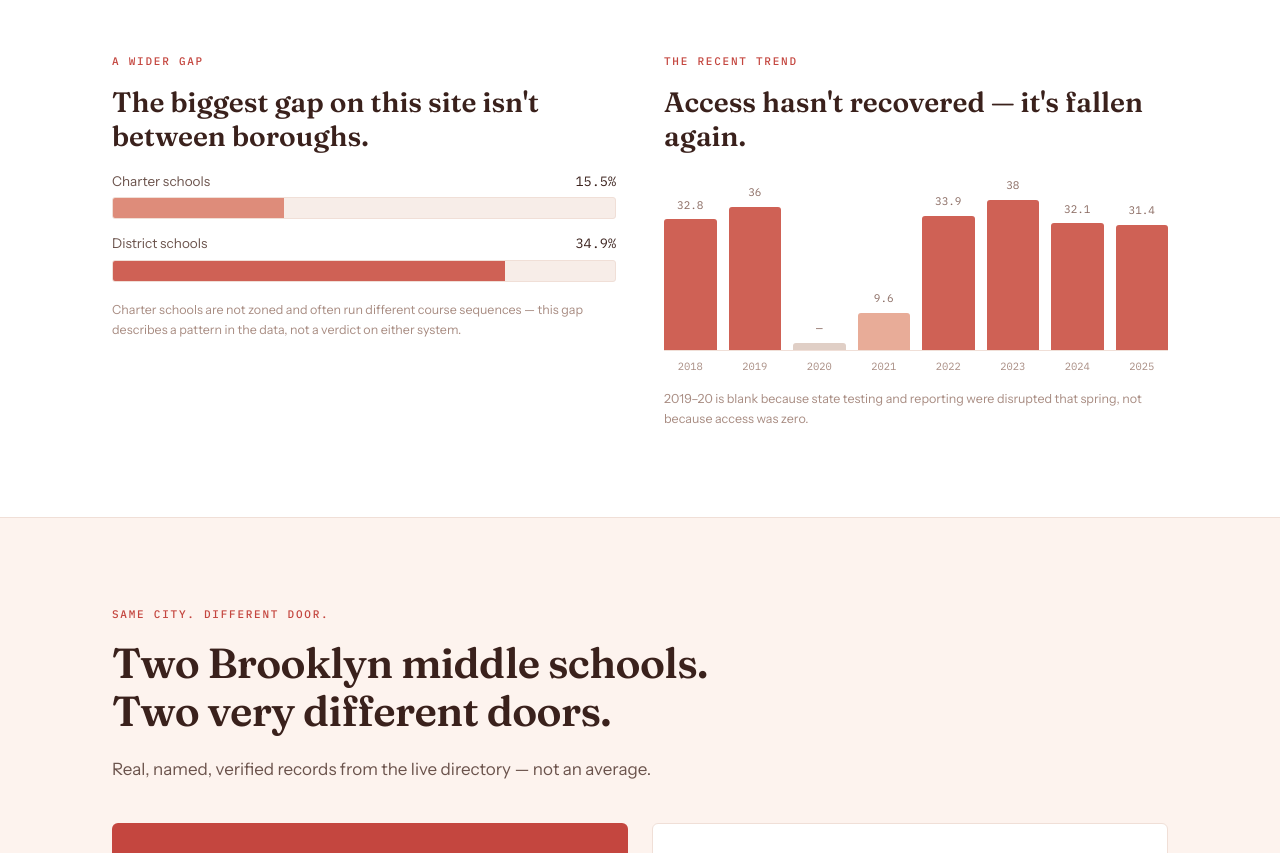
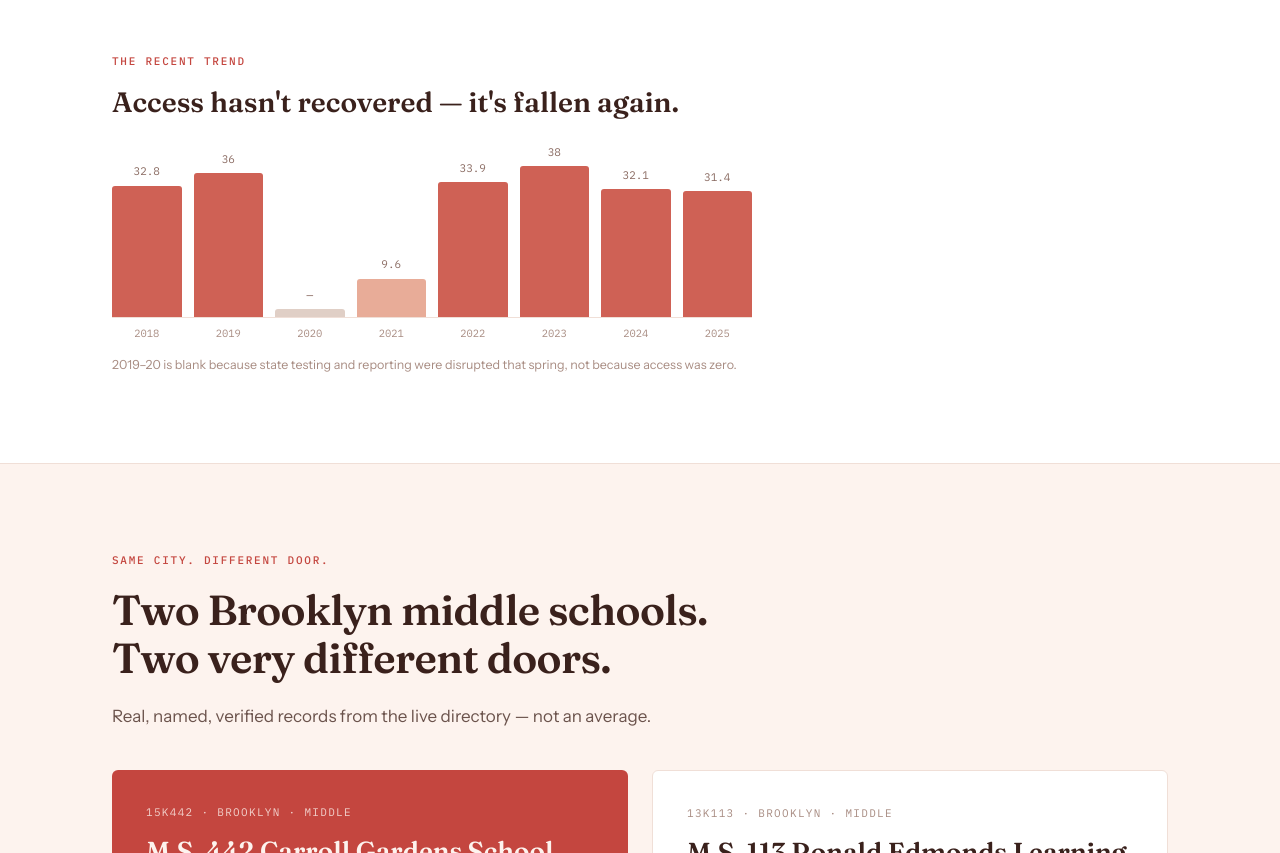
Before and after one commit to Soma-Majumder/Open-Doors-NYC-Data-Visualization-Storytelling, a website: page index.html in a window 1280 px wide. Shown: the part 4787-5640 px from the top of the page. Drawn offline with Linux system fonts and the light colour scheme.

```diff
--- a/css/styles.css
+++ b/css/styles.css
@@ -395,14 +395,9 @@ h2.section-head{font-size:42px;line-height:1.14;letter-spacing:-.015em;max-width
 .borough-card .bar{height:8px;border-radius:2px;margin:14px 0 12px;}
 .borough-card .name{font-size:14px;color:var(--muted);}
 
-.split-2{display:grid;grid-template-columns:1fr 1fr;gap:48px;align-items:start;}
-.split-2 h3{font-size:28px;line-height:1.2;margin-bottom:18px;}
-.split-2 .eyebrow{margin-bottom:16px;}
-.compare-bars{display:flex;flex-direction:column;gap:14px;margin-bottom:18px;}
-.compare-bar .head{display:flex;justify-content:space-between;font-size:13.5px;color:var(--muted);margin-bottom:6px;}
-.compare-bar .head span:last-child{font-family:'IBM Plex Mono',monospace;color:var(--ink);}
-.compare-bar .track{height:22px;background:var(--track);border:1px solid var(--rule);border-radius:3px;overflow:hidden;}
-.compare-bar .fill{height:100%;}
+.trend-block{max-width:640px;}
+.trend-block h3{font-size:28px;line-height:1.2;margin-bottom:18px;}
+.trend-block .eyebrow{margin-bottom:16px;}
 .caption{font-size:12.5px;line-height:1.6;color:var(--faint);}
 
 .trend-bars{display:flex;align-items:flex-end;gap:12px;height:180px;border-bottom:1px solid var(--rule);}
--- a/index.html
+++ b/index.html
@@ -221,21 +221,12 @@
 
     <div class="borough-cards" id="boroughCards"></div>
 
-    <div class="split-2">
-      <div>
-        <div class="eyebrow">A wider gap</div>
-        <h3>The biggest gap on this site isn't between boroughs.</h3>
-        <div class="compare-bars" id="compareBars"></div>
-        <div class="caption">Charter schools are not zoned and often run different course sequences — this gap describes a pattern in the data, not a verdict on either system.</div>
-      </div>
-
-      <div>
-        <div class="eyebrow">The recent trend</div>
-        <h3>Access hasn't recovered — it's fallen again.</h3>
-        <div class="trend-bars" id="trendBars"></div>
-        <div class="trend-years" id="trendYears"></div>
-        <div class="caption" style="margin-top:14px">2019–20 is blank because state testing and reporting were disrupted that spring, not because access was zero.</div>
-      </div>
+    <div class="trend-block">
+      <div class="eyebrow">The recent trend</div>
+      <h3>Access hasn't recovered — it's fallen again.</h3>
+      <div class="trend-bars" id="trendBars"></div>
+      <div class="trend-years" id="trendYears"></div>
+      <div class="caption" style="margin-top:14px">2019–20 is blank because state testing and reporting were disrupted that spring, not because access was zero.</div>
     </div>
   </div>
 </section>
--- a/js/main.js
+++ b/js/main.js
@@ -82,7 +82,6 @@ function renderAll(data) {
   renderBoroughRows();
   renderGap(data);
   renderBoroughCards();
-  renderCompareBars(data);
   renderTrend(data);
   renderCaseStudy(data);
   renderUnknown(data);
@@ -210,20 +209,6 @@ function renderBoroughCards() {
       <div class="rate">${fmtPct(b.pct)}</div>
       <div class="bar" style="width:${barPct(b.pct)};background:${b.swatch}"></div>
       <div class="name">${b.name}</div>
-    </div>
-  `).join('');
-}
-
-function renderCompareBars(data) {
-  const cd = data.charterVsDistrict;
-  const rows = [
-    { label: 'Charter schools', pct: cd.charter.pct },
-    { label: 'District schools', pct: cd.district.pct }
-  ];
-  document.getElementById('compareBars').innerHTML = rows.map(r => `
-    <div class="compare-bar">
-      <div class="head"><span>${r.label}</span><span>${fmtPct(r.pct)}</span></div>
-      <div class="track"><div class="fill" style="width:${barPct(r.pct)};background:${RAMP[tierFor(r.pct)]}"></div></div>
     </div>
   `).join('');
 }
```
